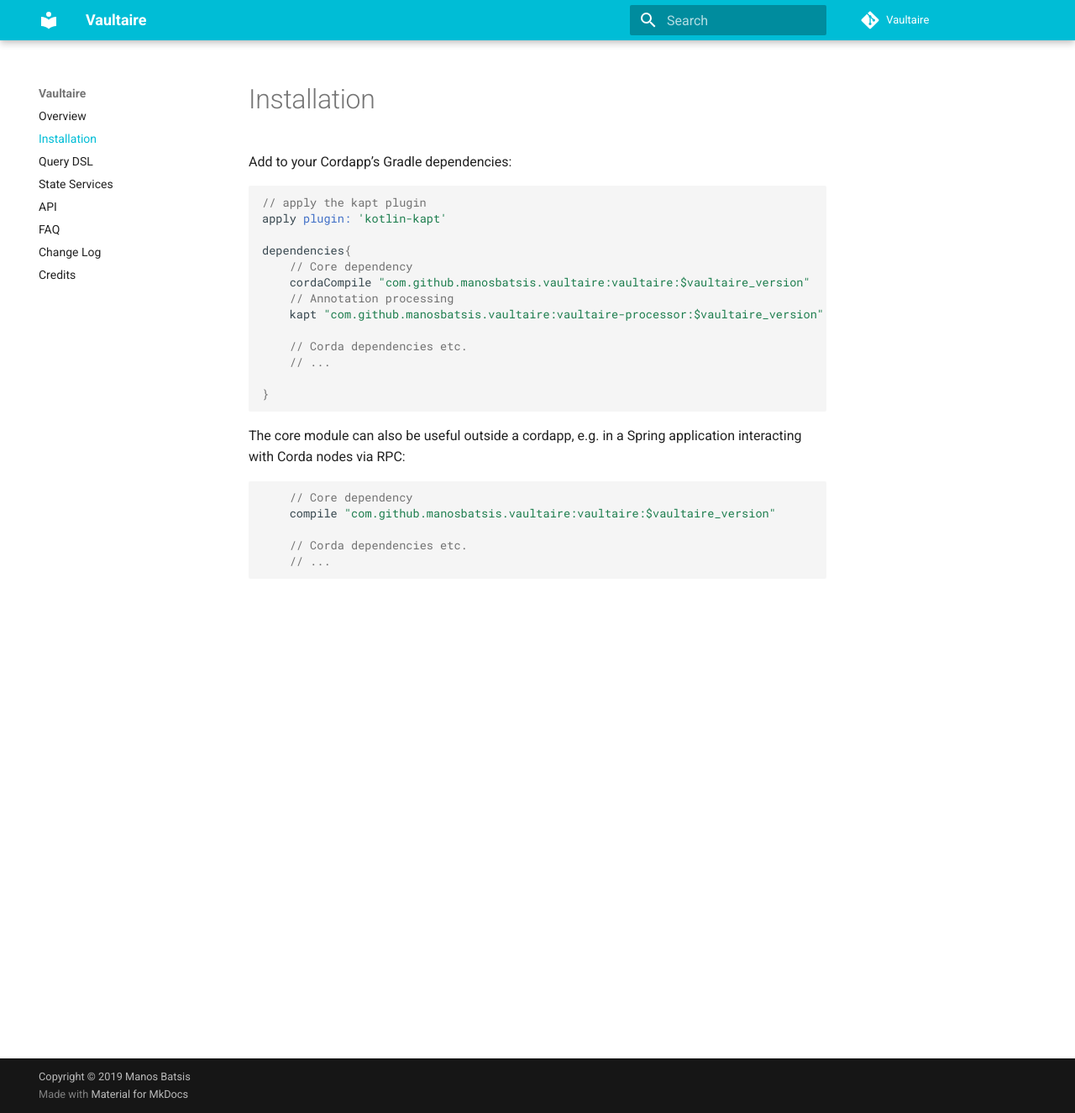
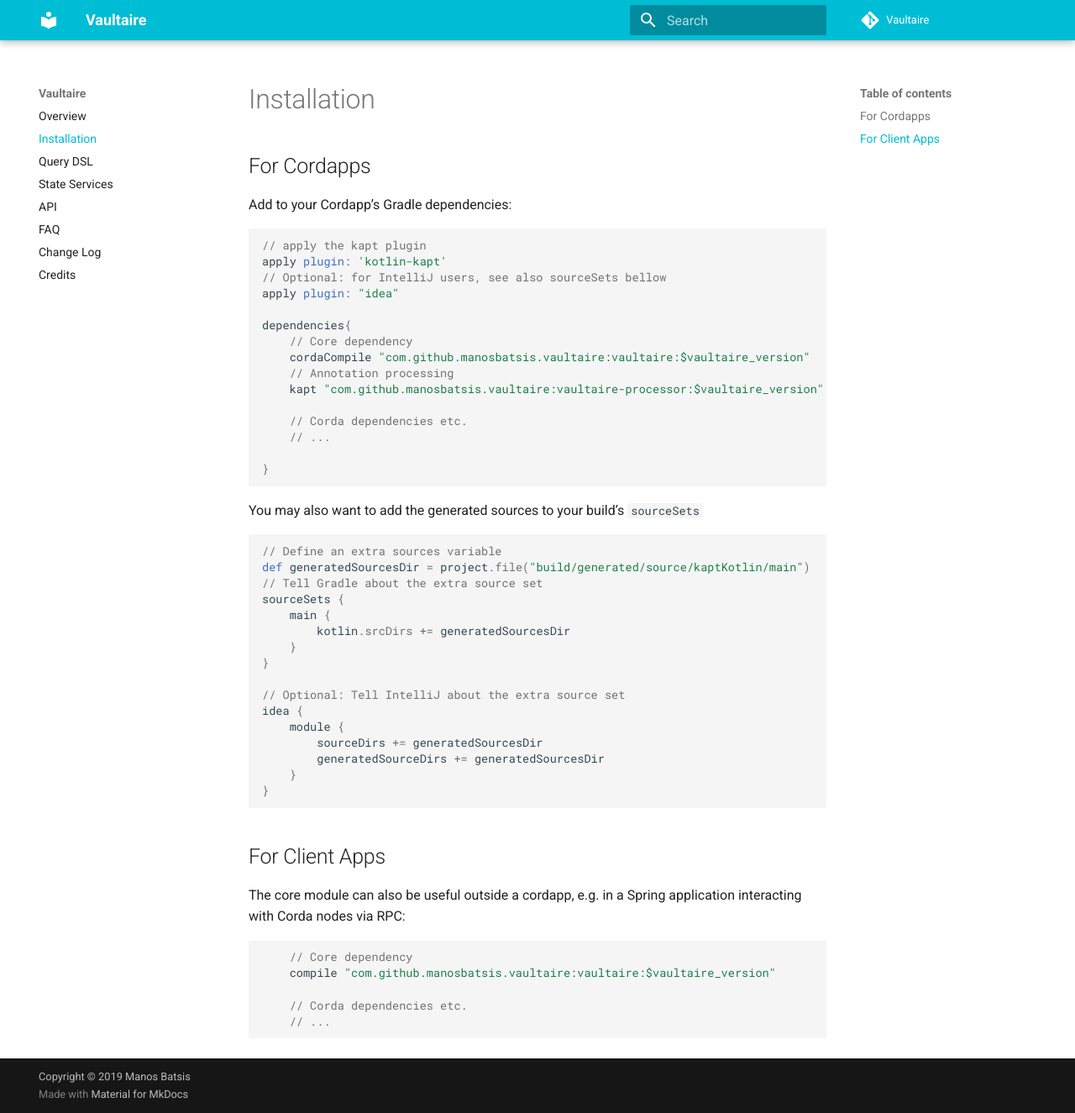
Before and after one commit to manosbatsis/vaultaire, an MkDocs documentation site: the page built from docs/installation.md, in a window 1280 px wide and 1325 px high. Shown: the whole window at 84% size. Built offline with MkDocs 1.6.1 and Material for MkDocs 9.7.7, drawn with Linux system fonts in a browser that asks for light colours; comment, search, counter and statistics services are not loaded.

Commit message:
minor doc update

````diff
--- a/docs/installation.md
+++ b/docs/installation.md
@@ -1,12 +1,15 @@
 
 # Installation
 
+## For Cordapps
 
 Add to your Cordapp's Gradle dependencies:
 
 ```groovy
 // apply the kapt plugin
 apply plugin: 'kotlin-kapt'
+// Optional: for IntelliJ users, see also sourceSets bellow
+apply plugin: "idea"
 
 dependencies{
     // Core dependency
@@ -20,6 +23,30 @@ dependencies{
 }
 ```
 
+You may also want to add the generated sources to your build's `sourceSets`
+
+```groovy
+
+// Define an extra sources variable
+def generatedSourcesDir = project.file("build/generated/source/kaptKotlin/main")
+// Tell Gradle about the extra source set
+sourceSets {
+    main {
+        kotlin.srcDirs += generatedSourcesDir
+    }
+}
+
+// Optional: Tell IntelliJ about the extra source set
+idea {
+    module {
+        sourceDirs += generatedSourcesDir
+        generatedSourceDirs += generatedSourcesDir
+    }
+}
+```
+
+## For Client Apps
+
 The core module can also be useful outside a cordapp, e.g. in a Spring application
 interacting with Corda nodes via RPC:
 
````
